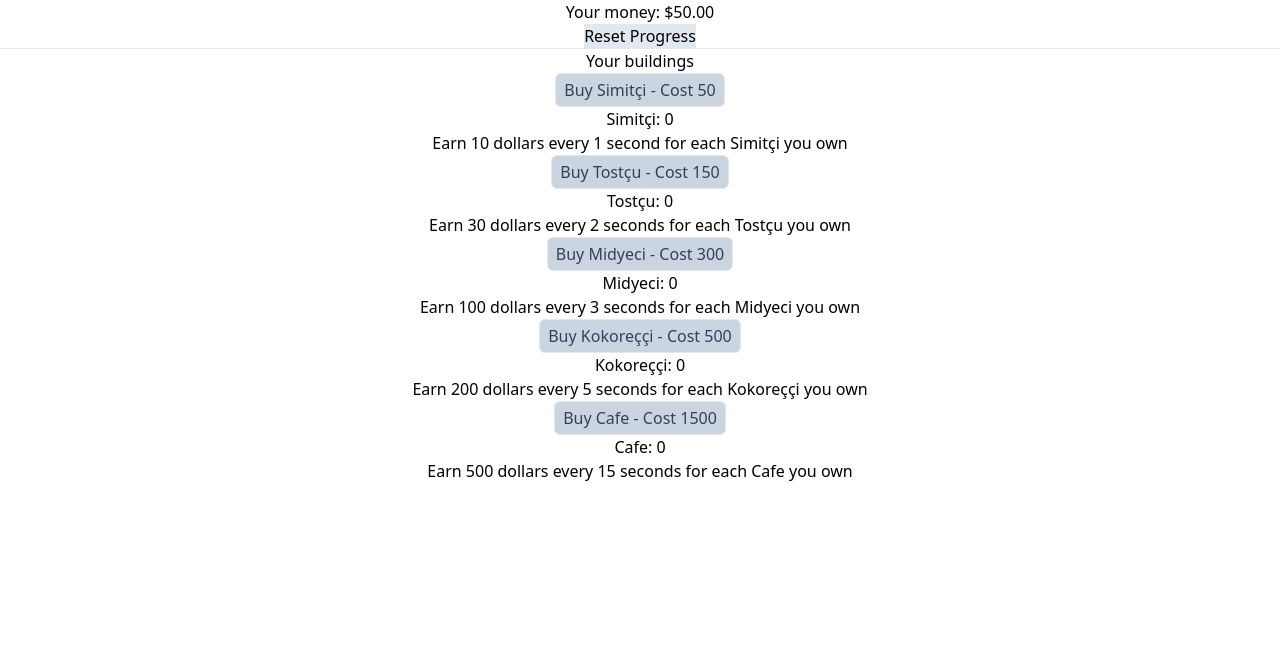
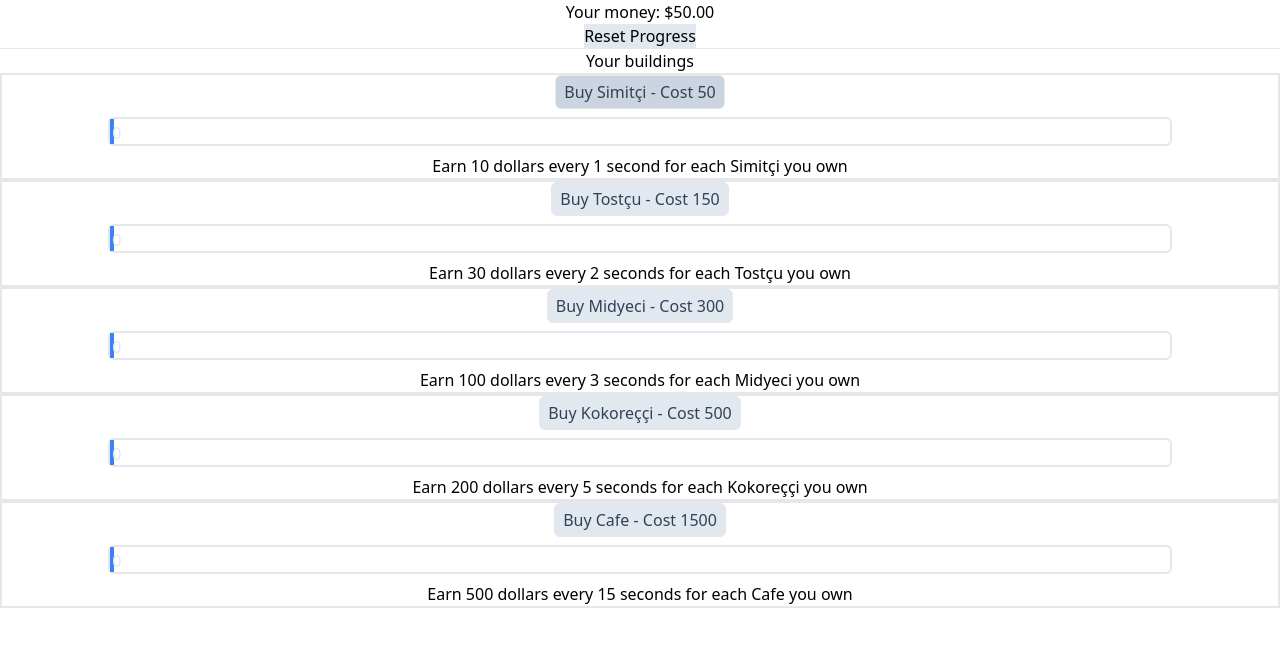
Before and after one commit to ogiboy/idler-game, a Next.js app: page / in a window 1280 px wide. Shown: the top 646 px of the page. Built offline with nearby package versions, Linux system fonts and the light colour scheme.

Commit message:
add react-spring library

```diff
--- a/package.json
+++ b/package.json
@@ -9,6 +9,7 @@
     "lint": "next lint"
   },
   "dependencies": {
+    "@react-spring/web": "^9.7.3",
     "js-cookie": "^3.0.5",
     "next": "14.2.3",
     "react": "^18",
--- a/src/app/page.js
+++ b/src/app/page.js
@@ -81,7 +81,7 @@ const Home = () => {
           }),
         ])
 
-        console.log('saved data: ' + money + buildings)
+        // console.log('saved data: ' + money + buildings)
       } catch (error) {
         console.error('Error saving data to cookies:', error)
       }
@@ -171,6 +171,7 @@ const Home = () => {
                   key={building.id}
                   building={building}
                   handlePurchase={handlePurchase}
+                  money={money}
                 />
               )
             })}
--- a/src/components/Vendor.jsx
+++ b/src/components/Vendor.jsx
@@ -1,15 +1,40 @@
-const Vendor = ({ building, handlePurchase }) => {
+import { animated, useSpring } from '@react-spring/web'
+
+import { useEffect } from 'react'
+
+const Vendor = ({ building, handlePurchase, money }) => {
+  const [spring, api] = useSpring(() => ({
+    width: '10px',
+    height: '25px',
+  }))
+
+  useEffect(() => {
+    api.start({
+      width: `${building.number * 10}px`,
+    })
+
+    return () => api.stop()
+  }, [building.number, api])
+
   return (
-    <div>
+    <div className="border-2 flex flex-col items-center justify-between min-h-24">
       <button
         onClick={() => handlePurchase(building.id)}
-        className="border rounded-md bg-slate-300 text-slate-700 py-1 px-2"
+        className="border rounded-md bg-slate-300 hover:text-slate-100 hover:bg-slate-400 text-slate-700 py-1 px-2 disabled:bg-slate-200 disabled:text-slate-700"
+        disabled={money < building.cost}
       >
         Buy {building.name} - Cost {building.cost}
       </button>
-      <p>
-        {building.name}: {building.number}
-      </p>
+
+      <div className="w-5/6 border-2 rounded-md my-2">
+        <animated.div
+          className="border-2 border-blue-500 bg-blue-600 text-slate-200"
+          style={{ ...spring, maxWidth: '100%' }}
+        >
+          {building.number}
+        </animated.div>
+      </div>
+
       <p>
         Earn {building.income} dollars every {building.duration / 1000} second
         {building.duration > 1000 ? 's' : ''} for each {building.name} you own
```
Also changed, not shown: 1 other file (tests, documents, lock files or other folders).
